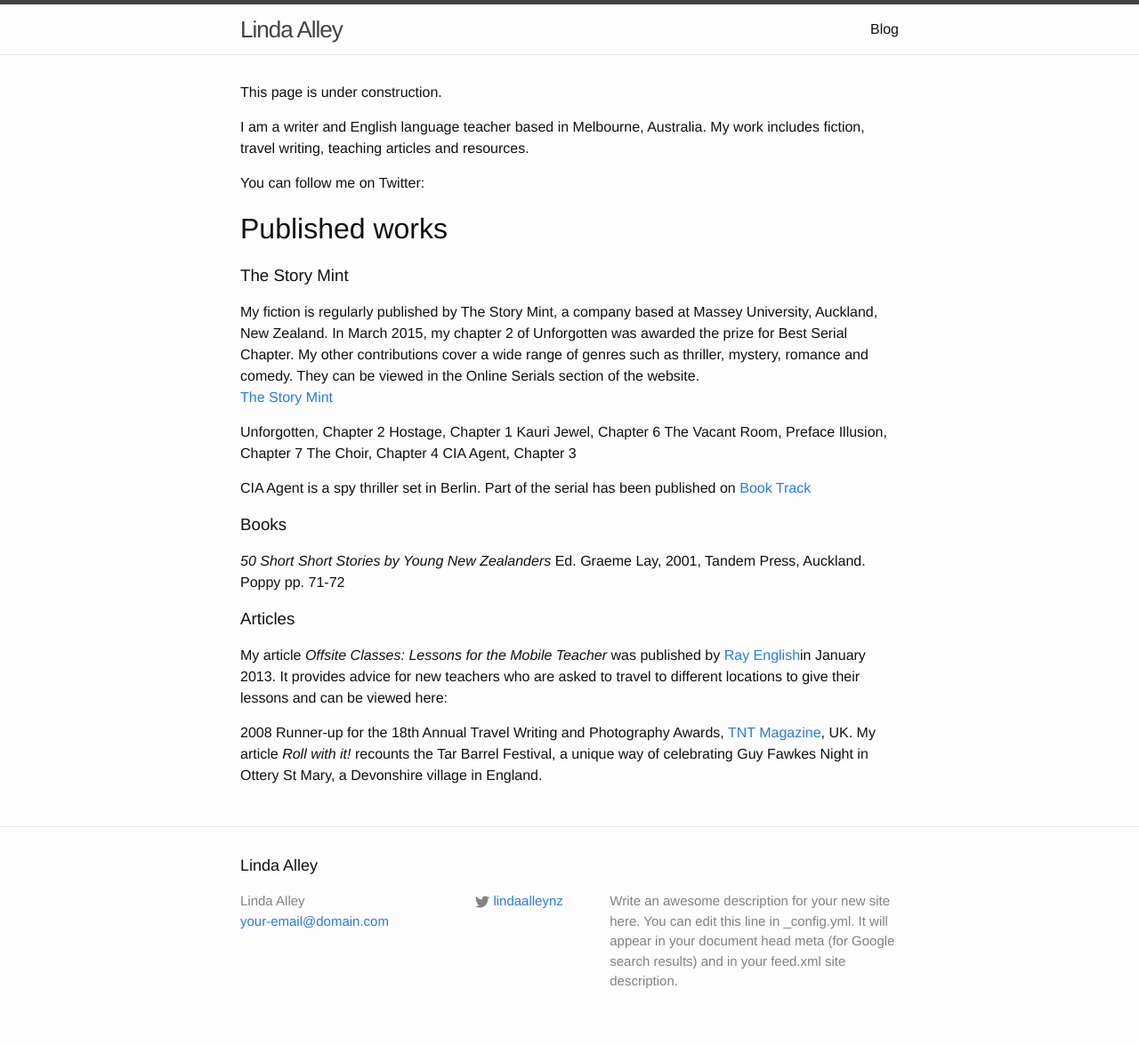
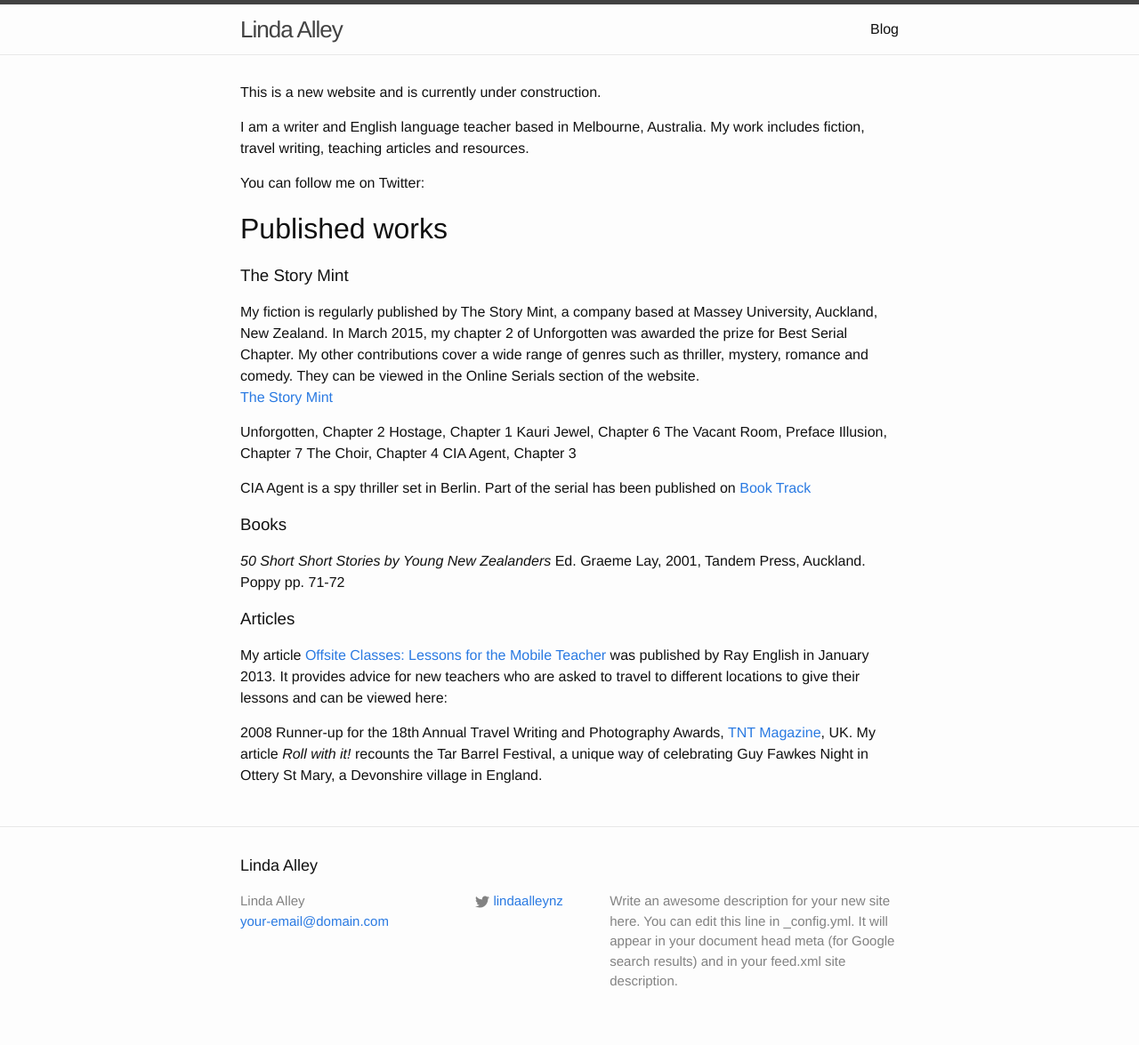
Before and after one commit to lindaalley/lindaalley.github.io, a Jekyll site: the page built from index.md, in a window 1280 px wide. Shown: the whole page at 89% size. Built offline with Jekyll 4.4.1, drawn with Linux system fonts in a browser that asks for light colours.

Commit message:
Updated index.md

```diff
--- a/index.md
+++ b/index.md
@@ -6,7 +6,7 @@ published: true
 
 
 
-This page is under construction.
+This is a new website and is currently under construction.
 
 I am a writer and English language teacher based in Melbourne, Australia. My work includes fiction, travel writing, teaching articles and resources.
 
@@ -27,8 +27,8 @@ Illusion, Chapter 7
 The Choir, Chapter 4
 CIA Agent, Chapter 3
 
-CIA Agent is a spy thriller set in Berlin. Part of the serial has been published on [Book Track](http://studio.booktrack.com/#!/bookshelf?booktrackId=4e3ab9868e2e4bb2a6b46469b10d6ae8)
-
+CIA Agent is a spy thriller set in Berlin. Part of the serial has been published on
+[Book Track](http://studio.booktrack.com/#!/bookshelf?booktrackId=4e3ab9868e2e4bb2a6b46469b10d6ae8)
 
 ### Books
 
@@ -37,8 +37,8 @@ Ed. Graeme Lay, 2001, Tandem Press, Auckland. Poppy pp. 71-72
 
 ### Articles
 
-My article _Offsite Classes: Lessons for the Mobile Teacher_ was published by [Ray English](http://www.rayenglish.com/china-info/china-info/off-site-classes-lessons-for-the-mobile-teacher.html)in January 2013. It provides advice for new teachers who are asked to travel to different locations to give their lessons and can be viewed here:
+My article [Offsite Classes: Lessons for the Mobile Teacher ](http://www.rayenglish.com/china-info/china-info/off-site-classes-lessons-for-the-mobile-teacher.html) was published by Ray English in January 2013. It provides advice for new teachers who are asked to travel to different locations to give their lessons and can be viewed here:
 
 
-2008 Runner-up for the 18th Annual Travel Writing and Photography Awards,  [TNT Magazine](http://www.tntmagazine.com/), UK.
+2008 Runner-up for the 18th Annual Travel Writing and Photography Awards, [TNT Magazine](http://www.tntmagazine.com/), UK.
 My article _Roll with it!_ recounts the Tar Barrel Festival, a unique way of celebrating Guy Fawkes Night in Ottery St Mary, a Devonshire village in England.
```
